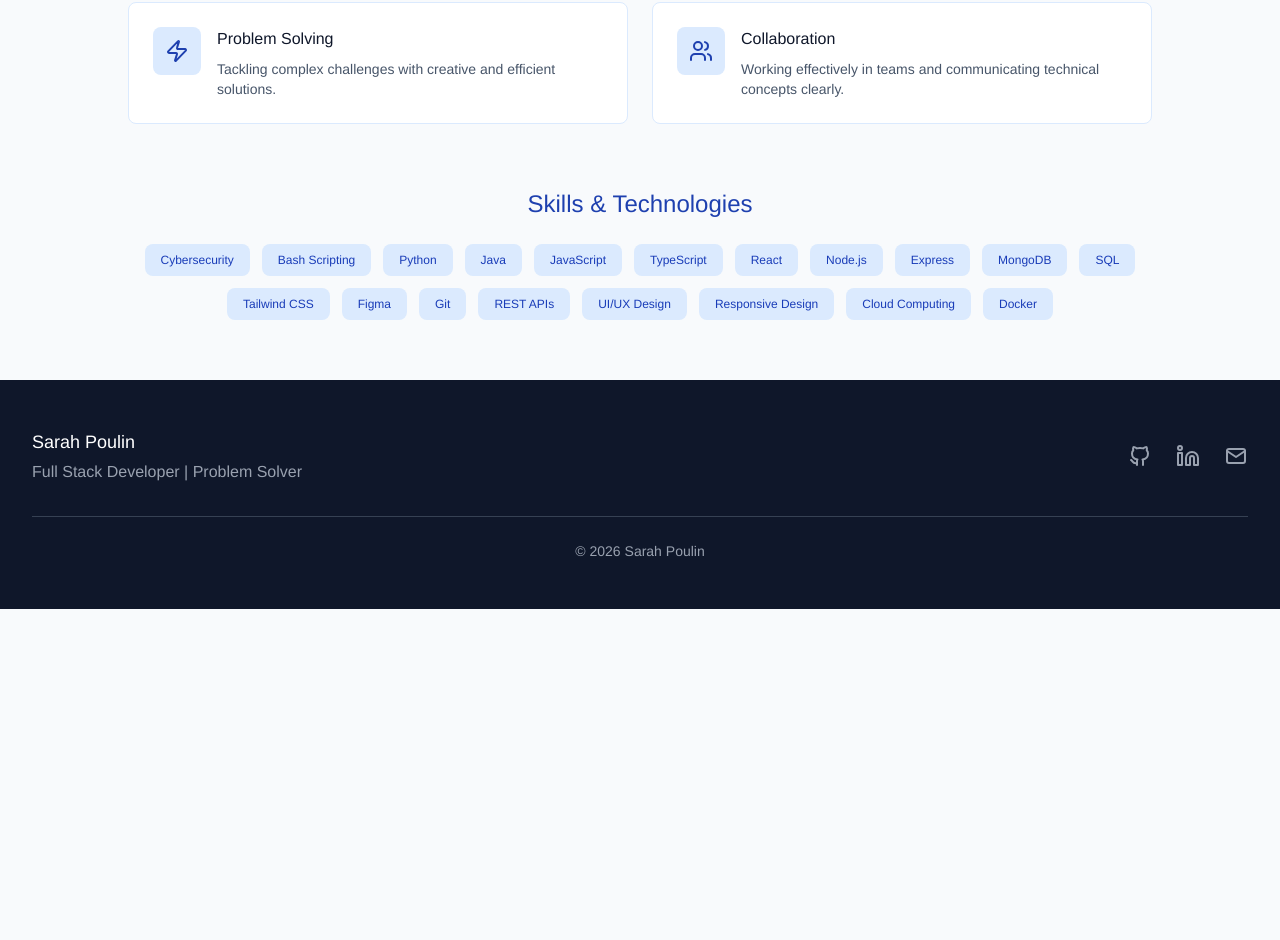
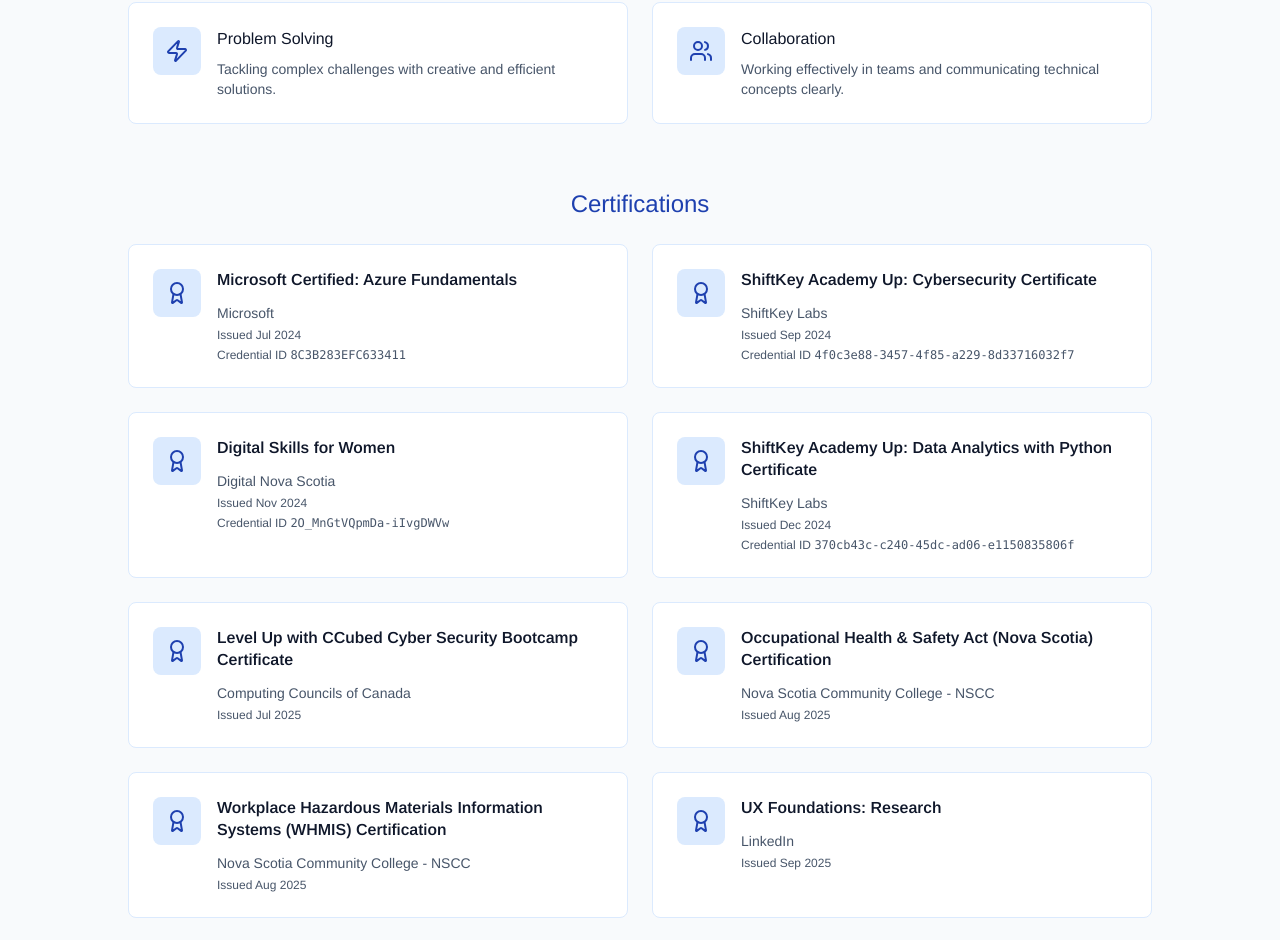
Before and after one commit to threehappypenguins/portfolio, a Next.js app: page /about in a window 1280 px wide. Shown: the part 1045-1985 px from the top of the page. Before the commit the page ends 1654 px from the top, so only its background shows below. Built offline with nearby package versions, Linux system fonts and the light colour scheme.

Commit message:
Added certifications to about page

```diff
--- a/app/about/page.tsx
+++ b/app/about/page.tsx
@@ -1,4 +1,5 @@
 import { Code, Shield, Zap, Users } from "lucide-react";
+import { CertificationCard } from "@/app/components/certification-card";
 
 export default function About() {
   return (
@@ -112,6 +113,135 @@
           </div>
         </div>
       </div>
+
+      <h2 className="heading-tertiary">Certifications</h2>
+
+      <div className="cert-card-container">
+        <CertificationCard
+          title="Microsoft Certified: Azure Fundamentals"
+          issuer="Microsoft"
+          issued="Issued Jul 2024"
+          credentialId="8C3B283EFC633411"
+          url="https://learn.microsoft.com/en-us/users/sarahpoulin/credentials/8c3b283efc633411"
+        />
+        <CertificationCard
+          title="ShiftKey Academy Up: Cybersecurity Certificate"
+          issuer="ShiftKey Labs"
+          issued="Issued Sep 2024"
+          credentialId="4f0c3e88-3457-4f85-a229-8d33716032f7"
+          url="https://credsverse.com/credentials/4f0c3e88-3457-4f85-a229-8d33716032f7"
+        />
+        <CertificationCard
+          title="Digital Skills for Women"
+          issuer="Digital Nova Scotia"
+          issued="Issued Nov 2024"
+          credentialId="2O_MnGtVQpmDa-iIvgDWVw"
+          url="https://learner.mycreds.ca/badges/public/assertion/2O_MnGtVQpmDa-iIvgDWVw"
+        />
+        <CertificationCard
+          title="ShiftKey Academy Up: Data Analytics with Python Certificate"
+          issuer="ShiftKey Labs"
+          issued="Issued Dec 2024"
+          credentialId="370cb43c-c240-45dc-ad06-e1150835806f"
+          url="https://credsverse.com/credentials/370cb43c-c240-45dc-ad06-e1150835806f"
+        />
+        <CertificationCard
+          title="Level Up with CCubed Cyber Security Bootcamp Certificate"
+          issuer="Computing Councils of Canada"
+          issued="Issued Jul 2025"
+        />
+        <CertificationCard
+          title="Occupational Health & Safety Act (Nova Scotia) Certification"
+          issuer="Nova Scotia Community College - NSCC"
+          issued="Issued Aug 2025"
+        />
+        <CertificationCard
+          title="Workplace Hazardous Materials Information Systems (WHMIS) Certification"
+          issuer="Nova Scotia Community College - NSCC"
+          issued="Issued Aug 2025"
+        />
+        <CertificationCard
+          title="UX Foundations: Research"
+          issuer="LinkedIn"
+          issued="Issued Sep 2025"
+          url="https://www.linkedin.com/learning/certificates/6bb49f08b06a3bec5924fa65a16c0c3a211ba7bae60740f008002d285b3ce8a5"
+        />
+        <CertificationCard
+          title="Figma Essential Training"
+          issuer="LinkedIn"
+          issued="Issued Sep 2025"
+          url="https://www.linkedin.com/learning/certificates/073daca0e024492aef21a1ea3f0caaee6f2fda40376d1c73201794ff067f5d2d"
+        />
+        <CertificationCard
+          title="Accessibility-First Design"
+          issuer="LinkedIn"
+          issued="Issued Sep 2025"
+          url="https://www.linkedin.com/learning/certificates/27d7efe1bb39e866bef1e05e2c25cbc54d3c7fe987fef73ac00c8c6033ee8c30"
+        />
+        <CertificationCard
+          title="HTTP Essential Training"
+          issuer="LinkedIn"
+          issued="Issued Nov 2025"
+          url="https://www.linkedin.com/learning/certificates/49298c53c067c389e12d6612f83b3d4d8b8a4fcf7fe7a7f543954c8539fa9985"
+        />
+        <CertificationCard
+          title="Learning REST APIs"
+          issuer="LinkedIn"
+          issued="Issued Nov 2025"
+          url="https://www.linkedin.com/learning/certificates/44d6f4b0c3a8db63b470dd4a16abb407c644c71edb061071fda6727a8aeb6868"
+        />
+        <CertificationCard
+          title="Learning HTML Canvas"
+          issuer="LinkedIn"
+          issued="Issued Nov 2025"
+          url="https://www.linkedin.com/learning/certificates/b918608d05ab84e8bf2c468770bb52078ec9c8c19c52687a7785e68530ed5aa1"
+        />
+        <CertificationCard
+          title="Introduction to NoSQL"
+          issuer="DataCamp"
+          issued="Issued Jan 2026"
+          url="https://www.datacamp.com/completed/statement-of-accomplishment/course/1953eec14b32b0701495332e5f047d268d619887"
+        />
+        <CertificationCard
+          title="Introduction to NoSQL"
+          issuer="DataCamp"
+          issued="Issued Jan 2026"
+          url="https://www.datacamp.com/completed/statement-of-accomplishment/course/1953eec14b32b0701495332e5f047d268d619887"
+        />
+        <CertificationCard
+          title="MongoDB for SQL Experts"
+          issuer="MongoDB"
+          issued="Issued Jan 2026"
+          credentialId="MDBgl0zvcn5p6"
+          url="https://learn.mongodb.com/c/i5YgaktYReSU95HQB4Fb6A"
+        />
+        <CertificationCard
+          title="Modeling Data Relationships"
+          issuer="MongoDB"
+          issued="Issued Jan 2026"
+          credentialId="MDB1rblrxzkih"
+          url="https://learn.mongodb.com/c/i5YgaktYReSU95HQB4Fb6A"
+        />
+        <CertificationCard
+          title="Learning Jira (Cloud Edition)"
+          issuer="LinkedIn"
+          issued="Issued Jan 2026"
+          url="https://www.linkedin.com/learning/certificates/ee84700035612680d1b6f379be3fdd6b6dd08488cf38cded41fb71ec2f0ecbef"
+        />
+        <CertificationCard
+          title="Learning Jira Software"
+          issuer="LinkedIn"
+          issued="Issued Jan 2026"
+          url="https://www.linkedin.com/learning/certificates/ef314209831435d62f2dbd2dd9d1204af98ebbf96f71ede6b806874aca6d78ce"
+        />
+        <CertificationCard
+          title="TypeScript for JavaScript Developers"
+          issuer="LinkedIn"
+          issued="Issued Jan 2026"
+          url="https://www.linkedin.com/learning/certificates/92b267d0edbd7045ad8ec5ec20e23fbb9fecf1362c2ee4bbc0cb6168c3780c51"
+        />
+      </div>
+
       <h2 className="heading-tertiary">Skills & Technologies</h2>
 
       <div className="flex flex-wrap justify-center gap-3 max-w-5xl">
--- /dev/null
+++ b/app/components/certification-card.tsx
@@ -0,0 +1,41 @@
+import { Award } from "lucide-react";
+
+interface CertificationCardProps {
+  title: string;
+  issuer: string;
+  issued: string;
+  credentialId?: string;
+  url?: string;
+}
+
+export function CertificationCard({
+  title,
+  issuer,
+  issued,
+  credentialId,
+  url,
+}: CertificationCardProps) {
+  return (
+    <a
+      href={url}
+      target="_blank"
+      rel="noopener noreferrer"
+      className="cert-card focus-ring"
+    >
+      <div className="about-card-icon-container shrink-0">
+        <Award className="about-card-icon" />
+      </div>
+      <div className="flex flex-col gap-1">
+        <p className="about-card-title font-semibold leading-snug">{title}</p>
+        <p className="text-sm text-card-text">{issuer}</p>
+        <p className="text-xs text-card-text">{issued}</p>
+        {credentialId && (
+          <p className="text-xs text-card-text">
+            Credential ID{" "}
+            <span className="font-mono">{credentialId}</span>
+          </p>
+        )}
+      </div>
+    </a>
+  );
+}
--- a/app/globals.css
+++ b/app/globals.css
@@ -230,6 +230,17 @@
   @apply text-xs px-4 py-2 bg-about-tech-btn hover:bg-about-tech-btn-hover text-about-tech-btn-font rounded-lg;
 }
 
+/* Certifications */
+
+.cert-card-container {
+  @apply grid grid-cols-1 md:grid-cols-2 gap-6 max-w-5xl pb-16;
+}
+
+.cert-card {
+  @apply border border-card-border rounded-lg p-6 bg-card-bg flex gap-4
+         hover:border-blue-400 hover:shadow-md transition-all duration-200 cursor-pointer;
+}
+
 /* Form */
 
 .form-input {
--- a/data/portfolio-data.ts
+++ b/data/portfolio-data.ts
@@ -216,7 +216,7 @@
   },
   {
     date: "Dec 2025 — Present",
-    title: "Full Bellies",
+    title: "Full Bellies (Enactus)",
     richContent: {
       description:
         "Full Bellies is an online platform dedicated to addressing food insecurity among students in Nova Scotia.",
@@ -224,13 +224,18 @@
         "Rebuilt website on Wix platform.",
         "Began process to build a widget with Wix CLI (React) that will be integrated into the website.",
         "Widget will be an application that will fetch an API to look up local sales at grocery stores and find recipes based on those foods.",
-        "Everything is planned so that the non-technical will be able to maintain the site long term."
+        "Everything is planned so that the non-technical will be able to maintain the site long term.",
+        "Attended the Atlantic Canada Regional Exposition on Feb 26-27, 2026."
       ],
       links: [
         {
           text: "View Website",
           url: "https://www.fullbellies.ca/",
         },
+        {
+          text: "Enactus Regionals",
+          url: "https://enactus.ca/events/atlantic-canada-exposition/",
+        }
       ],
       technologies: ["Wix", "Wix CLI", "TypeScript", "React"],
     },
```
